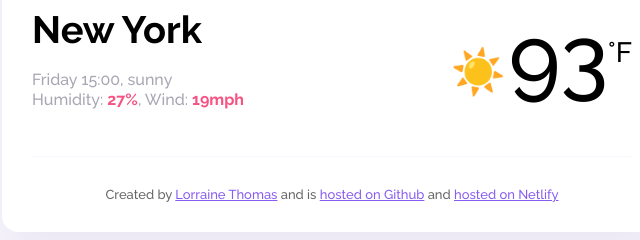
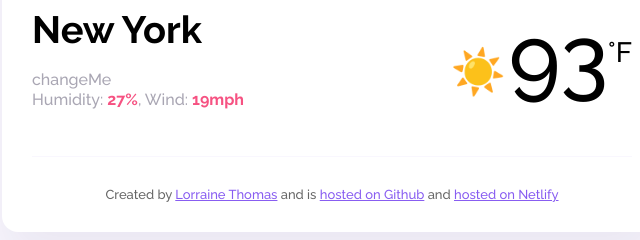
Before and after one commit to lorraineathomas/weather-app-project, a plain HTML site: page index.html in a window 1280 px wide. Shown: the part 173-413 px from the top of the page, 308-948 px from the left. Drawn offline with nearby package versions, Linux system fonts and the light colour scheme.

Commit message:
Updated index.html

```diff
--- a/index.html
+++ b/index.html
@@ -25,7 +25,8 @@
         <div>
         <h1 class="weather-app-city" id="city">New York</h1>
         <p class="weather-app-details">
-            <span id="time">Friday 15:00</span>, <span id="description">sunny</span>
+            <span id="current-date-time">changeMe</span>
+            <!--<span id="current-date-time">Friday 15:00</span>, <span id="description">sunny</span>-->
             <br />
             Humidity: <strong><span id="humidity">27</span>%</strong>, Wind: <strong><span id="wind-speed">19</span>mph</strong>
         </p>
```
